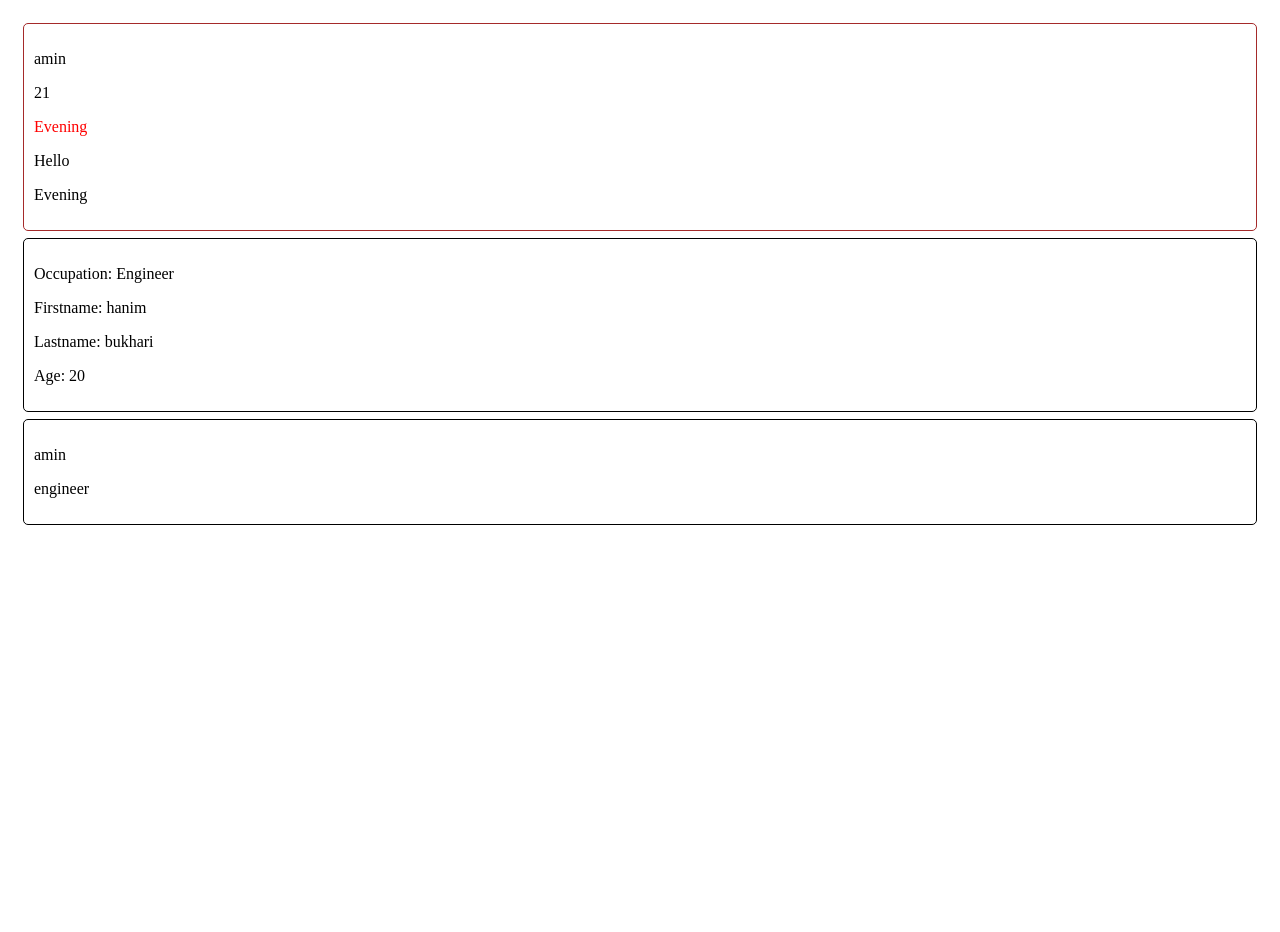
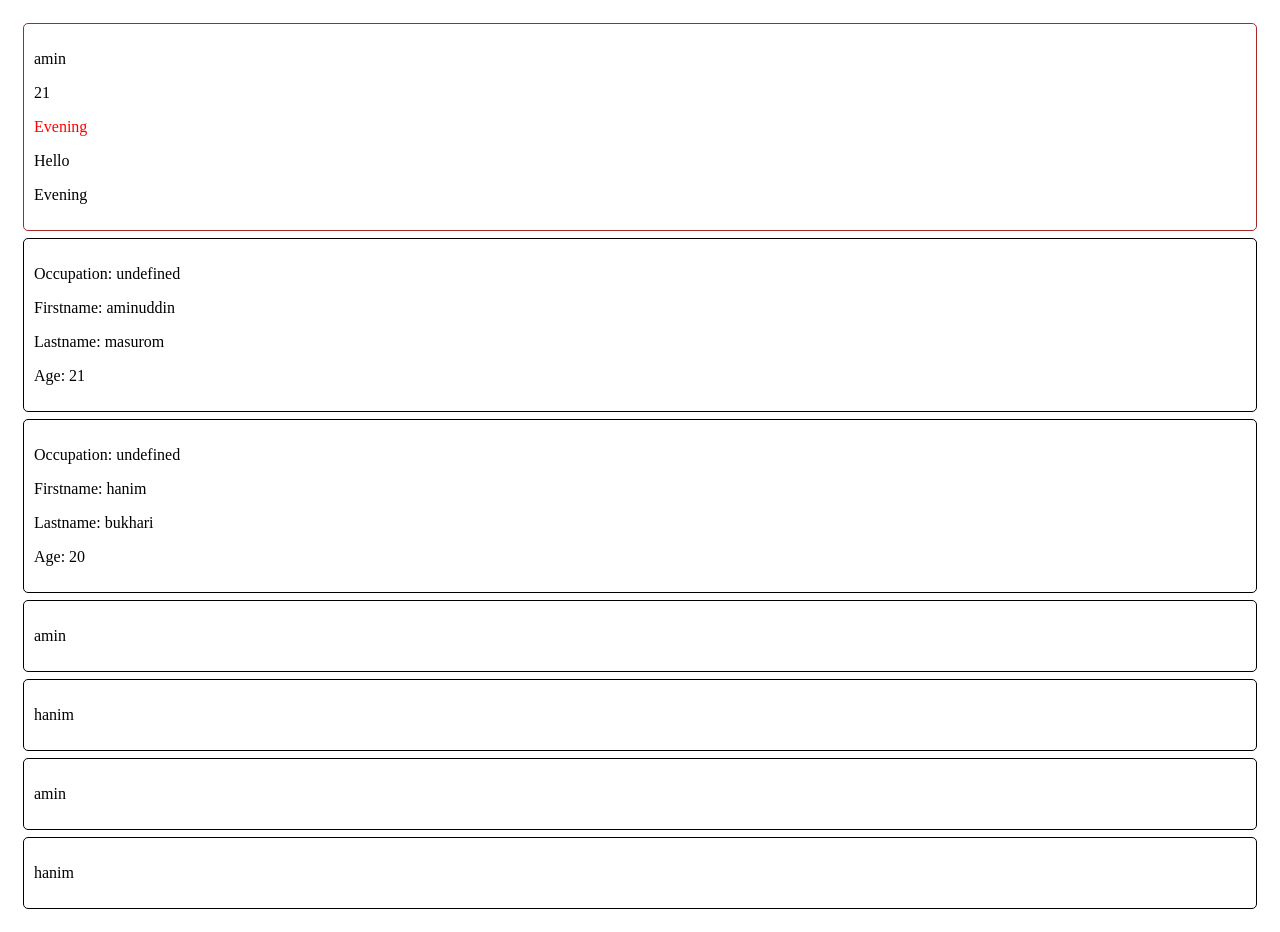
Before and after one commit to mdaminuddinshah/mencuba-react, a React (Vite) app: page / in a window 1280 px wide. Before the commit the page ends 800 px from the top, so only its background shows below. Built offline with nearby package versions, Linux system fonts and the light colour scheme.

Commit message:
use optional chaining for check exist or not

```diff
--- a/src/App.jsx
+++ b/src/App.jsx
@@ -1,12 +1,21 @@
-import Title from "./components/Title.jsx";
 import Test2 from "./components/Test2.jsx";
 import Test from "./components/Test.jsx";
+import Test3 from "./components/Test3.jsx";
 
 function App(){
 
   const test2 = () => {
     return <p>Evening</p>
   }
+
+  const acc = [
+    {name: "amin"},
+    {name: "hanim"}
+  ];
+  const acc2 = [
+    {nama: "amin"},
+    {nama: "hanim"}
+  ];
 
   const users = [
     {
@@ -21,8 +30,8 @@ function App(){
     age: 20,
     active: false
     }
+  ];
 
-];
 
   return(
     <div style={{
@@ -50,14 +59,27 @@ function App(){
       users.map((id) => {
         return <Test
           acc={id}
-          occupation="Engineer"
-          hidden={id.active}
+          // occupation="Engineer"
+          // hidden={id.active}
           key={users}
           />
       })
-      }
+    }
 
-      <Title />
+   {acc.map((ab) => {
+    return <Test3
+      acc={ab}
+      key={acc}
+    />
+   })}
+
+   {acc2.map((abc) => {
+    return <Test3
+        duo={abc}
+        key={acc2}
+    />
+   })}
+
 
     </div>
   )
--- a/src/components/Test.jsx
+++ b/src/components/Test.jsx
@@ -19,6 +19,7 @@ const Test = (props) => {
         <p>{`Age: ${props.acc.age}`}</p>
 
 
+
     </div>
   )
 }
@@ -31,7 +32,8 @@ Test.propTypes = {
     }),
     occupation: PropTypes.string,
     hidden: PropTypes.bool,
-    Hobby: PropTypes.string
+    Hobby: PropTypes.string,
+
 
 }
 
--- a/src/components/Test2.jsx
+++ b/src/components/Test2.jsx
@@ -37,7 +37,8 @@ Test2.propTypes = {
     role: PropTypes.string,
     isTrue: PropTypes.bool,
     test: PropTypes.func,
-    test2: PropTypes.func
+    test2: PropTypes.func,
+
 }
 
 export default Test2;
--- /dev/null
+++ b/src/components/Test3.jsx
@@ -0,0 +1,30 @@
+import PropTypes from 'prop-types'
+
+const Test3 = (props) => {
+
+
+
+  return (
+    <div style={{
+      border: "1px solid black",
+      borderRadius: "5px",
+      padding: "10px"
+  }}>
+        <p>{props.acc?.name}</p>
+        <p>{props.duo?.nama}</p>
+    </div>
+  )
+}
+
+Test3.propTypes = {
+  acc: PropTypes.shape({
+      name: PropTypes.string
+  }),
+
+  duo: PropTypes.shape({
+    nama: PropTypes.string
+  }),
+
+}
+
+export default Test3
```
